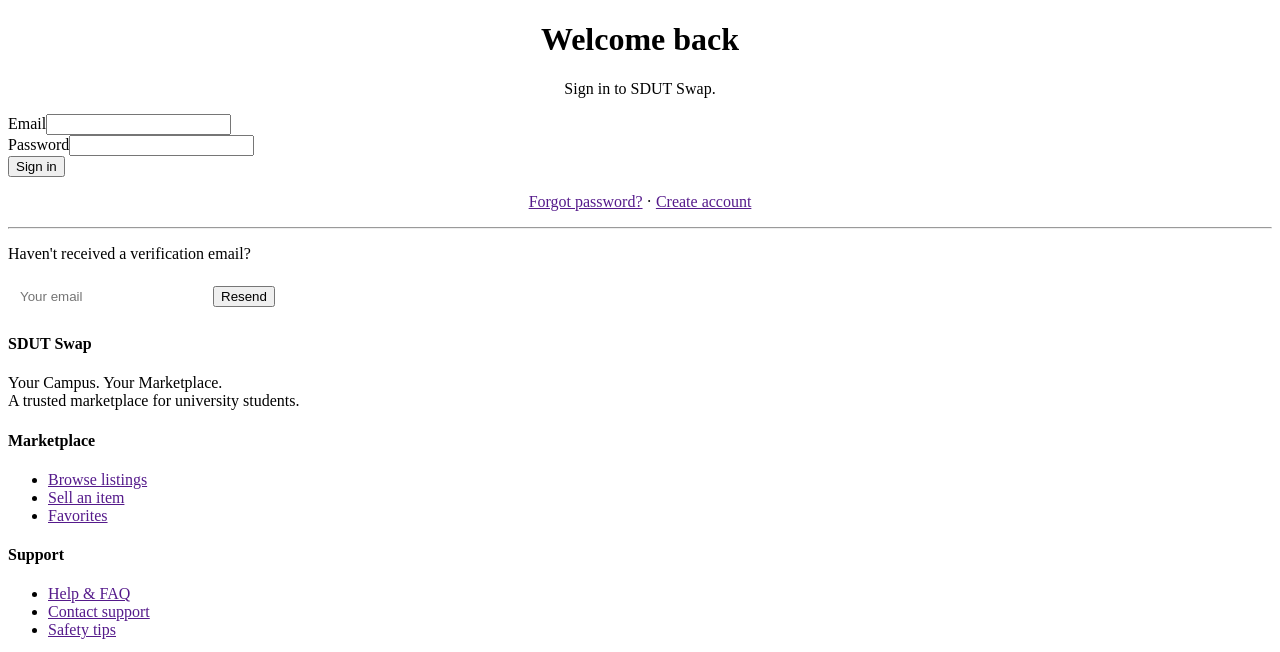
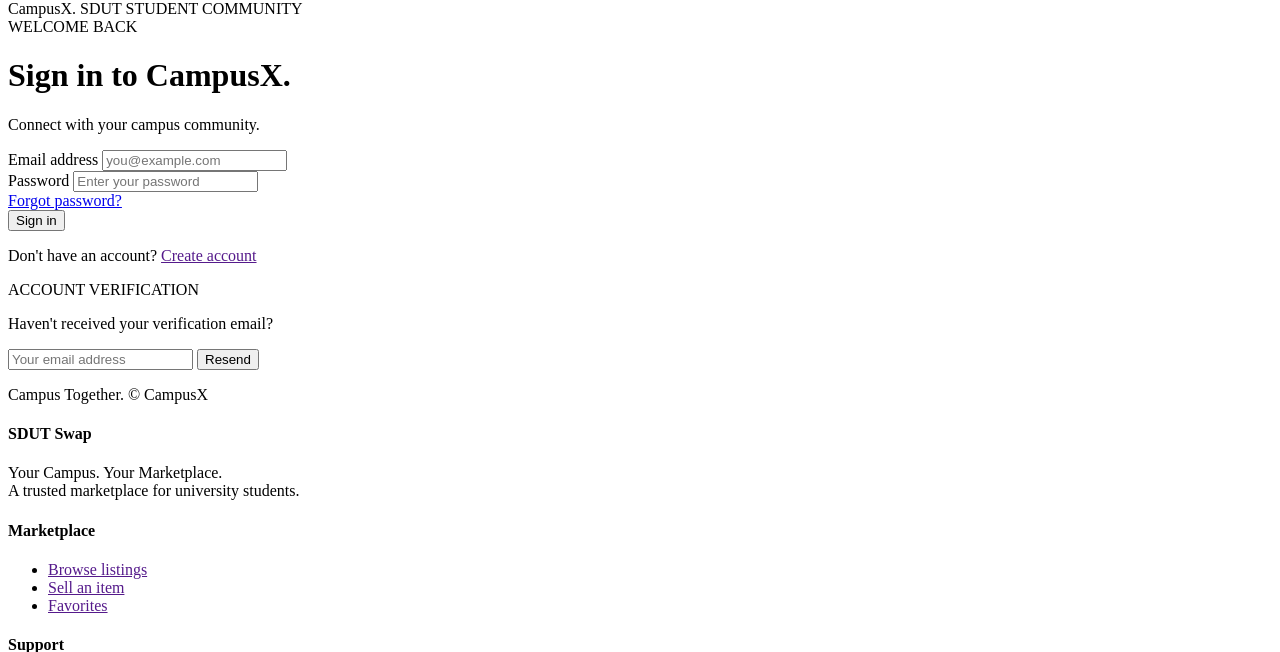
Before and after one commit to Ashmadai01/php-cloud-lab, a PHP site: template campusx/app/Views/auth/login.php in a window 1280 px wide. Shown: the part 65-717 px from the top of the page. Run offline with PHP 8.4, Linux system fonts and the light colour scheme; the template is opened without the code that fills it, so the values that code supplies are empty.

Commit message:
Redesign login page with CampusX branding

```diff
--- a/campusx/app/Views/auth/login.php
+++ b/campusx/app/Views/auth/login.php
@@ -1,22 +1,90 @@
-<div class="container">
-  <div class="page-head" style="text-align:center"><h1>Welcome back</h1><p class="muted">Sign in to SDUT Swap.</p></div>
-  <div class="form-card">
+
+<div class="container login-page">
+  <div class="login-wrapper">
+
+    <div class="login-brand">
+      <span class="login-brand-name">CampusX<span>.</span></span>
+      <span class="login-brand-label">SDUT STUDENT COMMUNITY</span>
+    </div>
+
+    <div class="login-card">
+      <div class="login-heading">
+        <span class="login-eyebrow">WELCOME BACK</span>
+        <h1>Sign in to CampusX.</h1>
+        <p>Connect with your campus community.</p >
+      </div>
+
       <form method="post" action="<?= url('/login') ?>">
         <?= csrfField() ?>
-      <?php if (!empty($errors)): foreach ($errors as $field => $msgs): foreach ($msgs as $m): ?><div class="alert alert-error"><?= e($m) ?></div><?php endforeach; endforeach; endif; ?>
-      <div class="field"><label for="email">Email</label><input id="email" name="email" type="email" required value="<?= e(old('email')) ?>" autocomplete="email"></div>
-      <div class="field"><label for="password">Password</label><input id="password" name="password" type="password" required autocomplete="current-password"></div>
-      <button class="btn btn-primary btn-block" type="submit">Sign in</button>
-      <p class="small" style="text-align:center"><a href="<?= url('/forgot-password') ?>">Forgot password?</a> · <a href="<?= url('/register') ?>">Create account</a></p>
+
+        <?php if (!empty($errors)): ?>
+          <?php foreach ($errors as $field => $msgs): ?>
+            <?php foreach ($msgs as $m): ?>
+              <div class="alert alert-error"><?= e($m) ?></div>
+            <?php endforeach; ?>
+          <?php endforeach; ?>
+        <?php endif; ?>
+
+        <div class="field login-field">
+          <label for="email">Email address</label>
+          <input
+            id="email"
+            name="email"
+            type="email"
+            placeholder="you@example.com"
+            required
+            value="<?= e(old('email')) ?>"
+            autocomplete="email">
+        </div>
+
+        <div class="field login-field">
+          <label for="password">Password</label>
+          <input
+            id="password"
+            name="password"
+            type="password"
+            placeholder="Enter your password"
+            required
+            autocomplete="current-password">
+        </div>
+
+        <div class="login-forgot">
+          <a href=" '/forgot-password') ?>">Forgot password?</a >
+        </div>
+
+        <button class="btn btn-primary btn-block login-submit" type="submit">
+          Sign in
+        </button>
+
+        <p class="login-register">
+          Don't have an account?
+          <a href="<?= url('/register') ?>">Create account</a >
+        </p >
       </form>
-    <hr>
+
+      <div class="login-divider"><span>ACCOUNT VERIFICATION</span></div>
+
       <form method="post" action="<?= url('/resend-verification') ?>">
         <?= csrfField() ?>
-      <p class="muted small">Haven't received a verification email?</p>
-      <div class="flex">
-        <input type="email" name="email" placeholder="Your email" required style="flex:1;border:1px solid var(--border);border-radius:10px;padding:10px 12px">
+
+        <p class="login-verification-text">
+          Haven't received your verification email?
+        </p >
+
+        <div class="login-resend">
+          <input
+            type="email"
+            name="email"
+            placeholder="Your email address"
+            required>
           <button class="btn btn-outline" type="submit">Resend</button>
         </div>
       </form>
     </div>
+
+    <p class="login-footer">
+      Campus Together. <span>© CampusX</span>
+    </p >
+
   </div>
+</div>
```
Also changed, not shown: campusx/public/assets/css/app.css. Lines whose indentation alone changed are shown as unchanged.
